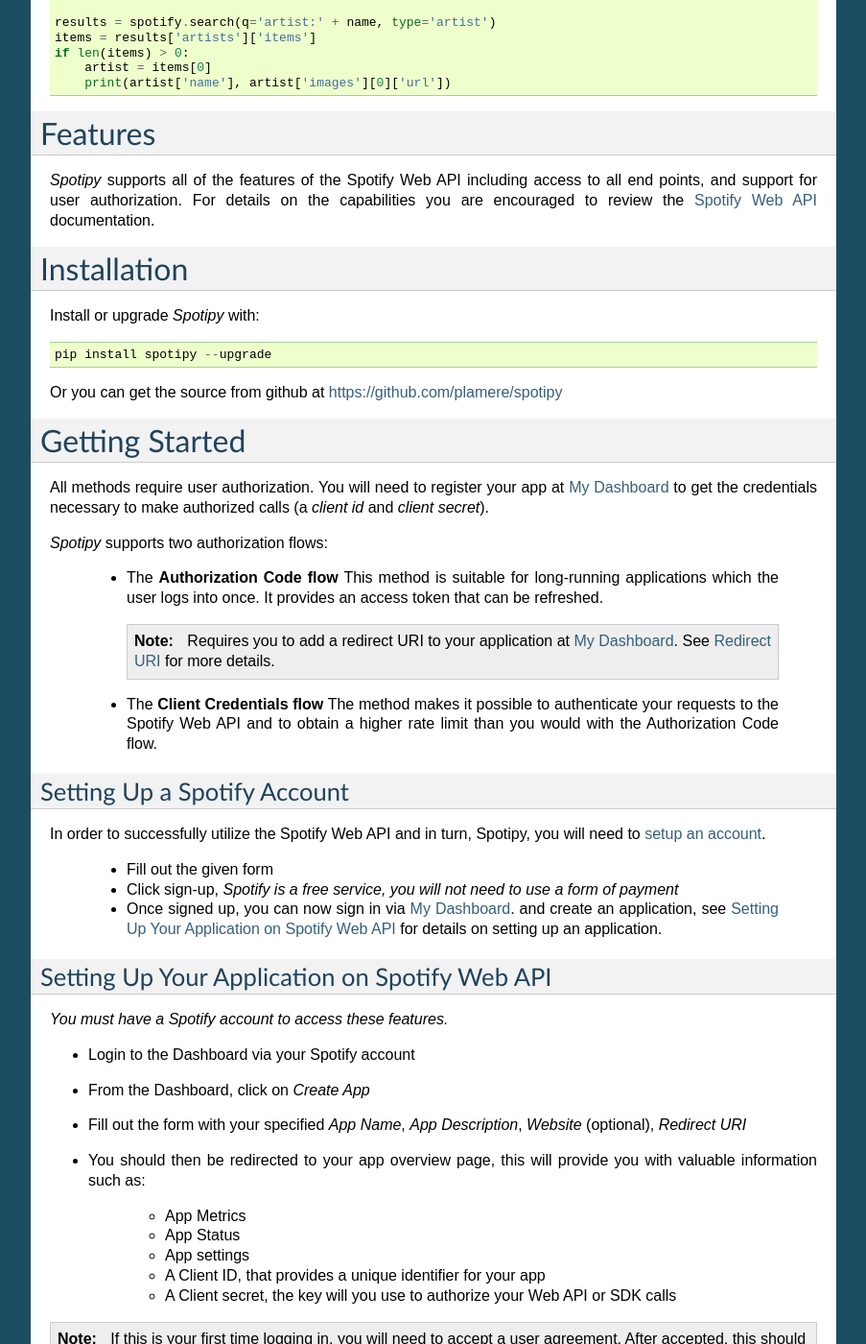
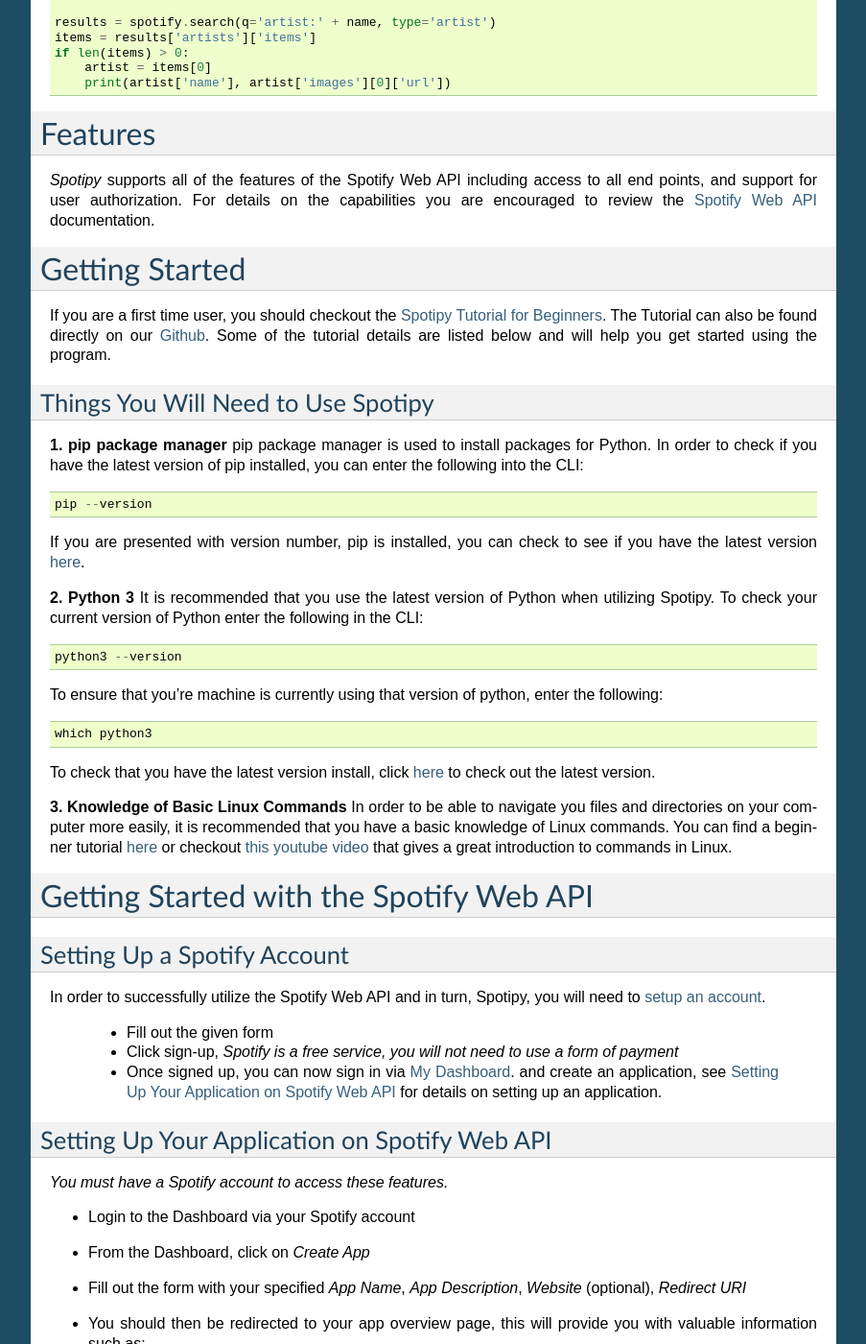
Before and after one commit to spotipy-dev/spotipy, a Sphinx documentation site: the page built from docs/index.rst, in a window 1280 px wide and 1400 px high, scrolled down 1242 px. Shown: the whole window at 96% size, without its empty margins (198-1101 px from the left). Built offline with Sphinx 7.4.7, drawn with Linux system fonts in a browser that asks for light colours; some of the changed text lies outside the part shown.

Commit message:
Update index.rst
Updated the getting started organization, added what a user will need to get started with Spotipy

```diff
--- a/docs/index.rst
+++ b/docs/index.rst
@@ -73,35 +73,40 @@
 capabilities you are encouraged to review the `Spotify Web
 API <https://developer.spotify.com/documentation/web-api/>`_ documentation.
 
-Installation
-============
 
-Install or upgrade *Spotipy* with::
-
-    pip install spotipy --upgrade
-
-Or you can get the source from github at https://github.com/plamere/spotipy
 
 Getting Started
 ===============
+If you are a first time user, you should checkout the `Spotipy Tutorial for Beginners <https://github.com/spotipy-dev/spotipy/blob/master/TUTORIAL.md>`_.
+The Tutorial can also be found directly on our `Github <https://github.com/spotipy-dev/spotipy>`_. Some of the tutorial details are listed below and will
+help you get started using the program.
 
-All methods require user authorization. You will need to register your app at
-`My Dashboard <https://developer.spotify.com/dashboard/applications>`_
-to get the credentials necessary to make authorized calls
-(a *client id* and *client secret*).
+Things You Will Need to Use Spotipy
+-----------------------------------
+**1. pip package manager**
+pip package manager is used to install packages for Python. In order to check if you have the latest version of pip installed, you can enter the following into the CLI::
 
-*Spotipy* supports two authorization flows:
+      pip --version
 
-  - The **Authorization Code flow** This method is suitable for long-running applications
-    which the user logs into once. It provides an access token that can be refreshed.
+If you are presented with version number, pip is installed, you can check to see if you have the latest version `here <https://pypi.org/project/pip/>`_.
 
-    .. note:: Requires you to add a redirect URI to your application at
-              `My Dashboard <https://developer.spotify.com/dashboard/applications>`_.
-              See `Redirect URI`_ for more details.
+**2. Python 3**
+It is recommended that you use the latest version of Python when utilizing Spotipy. To check your current version of Python enter the following in the CLI::
 
-  - The **Client Credentials flow**  The method makes it possible
-    to authenticate your requests to the Spotify Web API and to obtain
-    a higher rate limit than you would with the Authorization Code flow.
+      python3 --version
+
+To ensure that you're machine is currently using that version of python, enter the following::
+
+      which python3
+
+To check that you have the latest version install, click `here <https://www.python.org/downloads/>`_ to check out the latest version.
+
+**3. Knowledge of Basic Linux Commands**
+In order to be able to navigate you files and directories on your computer more easily, it is recommended that you have a basic knowledge of Linux commands.
+You can find a beginner tutorial `here <https://ubuntu.com/tutorials/command-line-for-beginners#1-overview>`_ or checkout `this youtube video <https://www.youtube.com/watch?v=IVquJh3DXUA>`_ that gives a great introduction to commands in Linux.
+
+Getting Started with the Spotify Web API
+========================================
 
 Setting Up a Spotify Account
 ----------------------------
@@ -133,7 +138,37 @@
          agreement. After accepted, this should redirect you to a new page to
          create your first application.
 
-For further details on setting up an application, checkout the `Getting Started <https://developer.spotify.com/documentation/web-api/tutorials/getting-started>`_ page on the Spotify Web API site
+For further details on setting up an application, checkout the `Getting Started <https://developer.spotify.com/documentation/web-api/tutorials/getting-started>`_ page on the Spotify Web API sited
+
+Installation
+============
+
+Install or upgrade *Spotipy* with::
+
+    pip install spotipy --upgrade
+
+Or you can get the source from github at https://github.com/plamere/spotipy
+
+Code Flows
+==========
+
+All methods require user authorization. You will need to register your app at
+`My Dashboard <https://developer.spotify.com/dashboard/applications>`_
+to get the credentials necessary to make authorized calls
+(a *client id* and *client secret*).
+
+*Spotipy* supports two authorization flows:
+
+  - The **Authorization Code flow** This method is suitable for long-running applications
+    which the user logs into once. It provides an access token that can be refreshed.
+
+    .. note:: Requires you to add a redirect URI to your application at
+              `My Dashboard <https://developer.spotify.com/dashboard/applications>`_.
+              See `Redirect URI`_ for more details.
+
+  - The **Client Credentials flow**  The method makes it possible
+    to authenticate your requests to the Spotify Web API and to obtain
+    a higher rate limit than you would with the Authorization Code flow.
 
 Authorization Code Flow
 =======================
```
